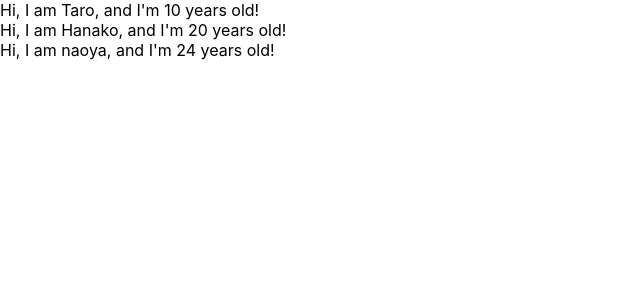
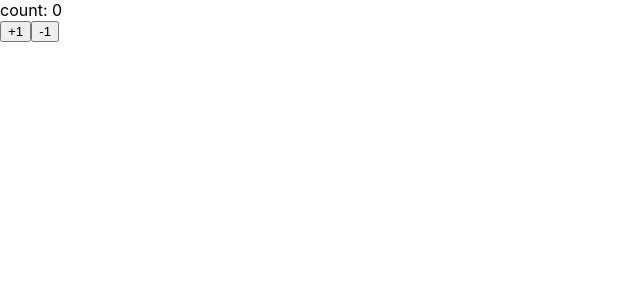
Before and after one commit to Naoya-abe/udemy-react-redux, a React (Create React App) app: page / in a window 1280 px wide. Shown: the top 300 px of the page, without its empty margins (0-640 px from the left). Built offline with nearby package versions, Linux system fonts and the light colour scheme.

Commit message:
[update] state, setstate

```diff
--- a/src/App.js
+++ b/src/App.js
@@ -1,32 +1,31 @@
-import React from 'react'; // jsxを使う際にこのReactは必要
-import PropTypes from 'prop-types';
+import React, {Component} from 'react'; // jsxを使う際にこのReactは必要
 
-const App = () => {
-  const profiles = [
-    {name: 'Taro', age: 10},
-    {name: 'Hanako', age: 20},
-    {name: 'naoya', age: 24},
-  ];
-  return (
-    <div>
-      {profiles.map((profile, index) => {
-        return <User name={profile.name} age={profile.age} key={index} />;
-      })}
-    </div>
-  );
-};
+const App = () => <Counter />;
 
-const User = props => {
-  return (
-    <div>
-      Hi, I am {props.name}, and I'm {props.age} years old!
-    </div>
-  );
-};
+class Counter extends Component {
+  //最初に実行される
+  constructor(props) {
+    super(props);
+    this.state = {count: 0};
+  }
 
-User.propTypes = {
-  name: PropTypes.string,
-  age: PropTypes.number.isRequired,
-};
+  hundlePlusButton = () => {
+    this.setState({count: this.state.count + 1});
+  };
+
+  hundleMinusButton = () => {
+    this.setState({count: this.state.count - 1});
+  };
+
+  render() {
+    return (
+      <React.Fragment>
+        <div>count: {this.state.count}</div>
+        <button onClick={this.hundlePlusButton}>+1</button>
+        <button onClick={this.hundleMinusButton}>-1</button>
+      </React.Fragment>
+    );
+  }
+}
 
 export default App;
```
